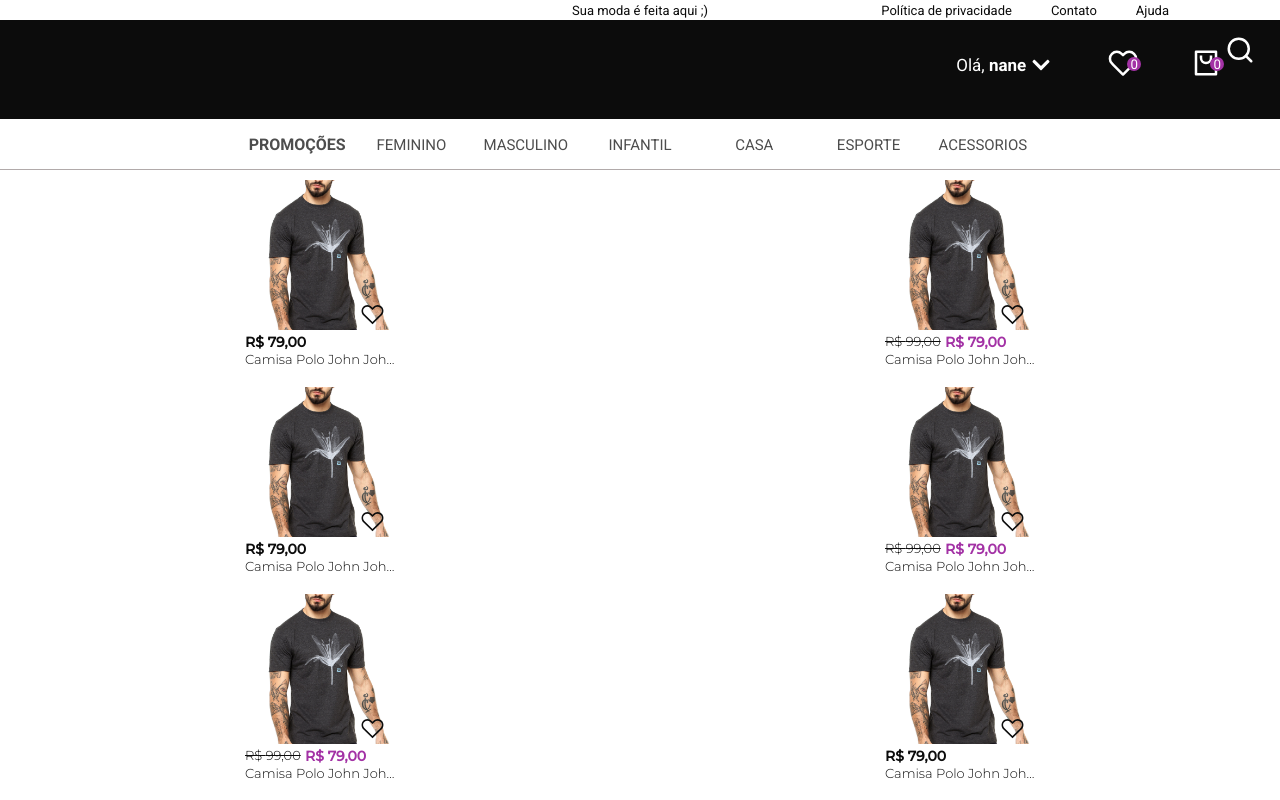
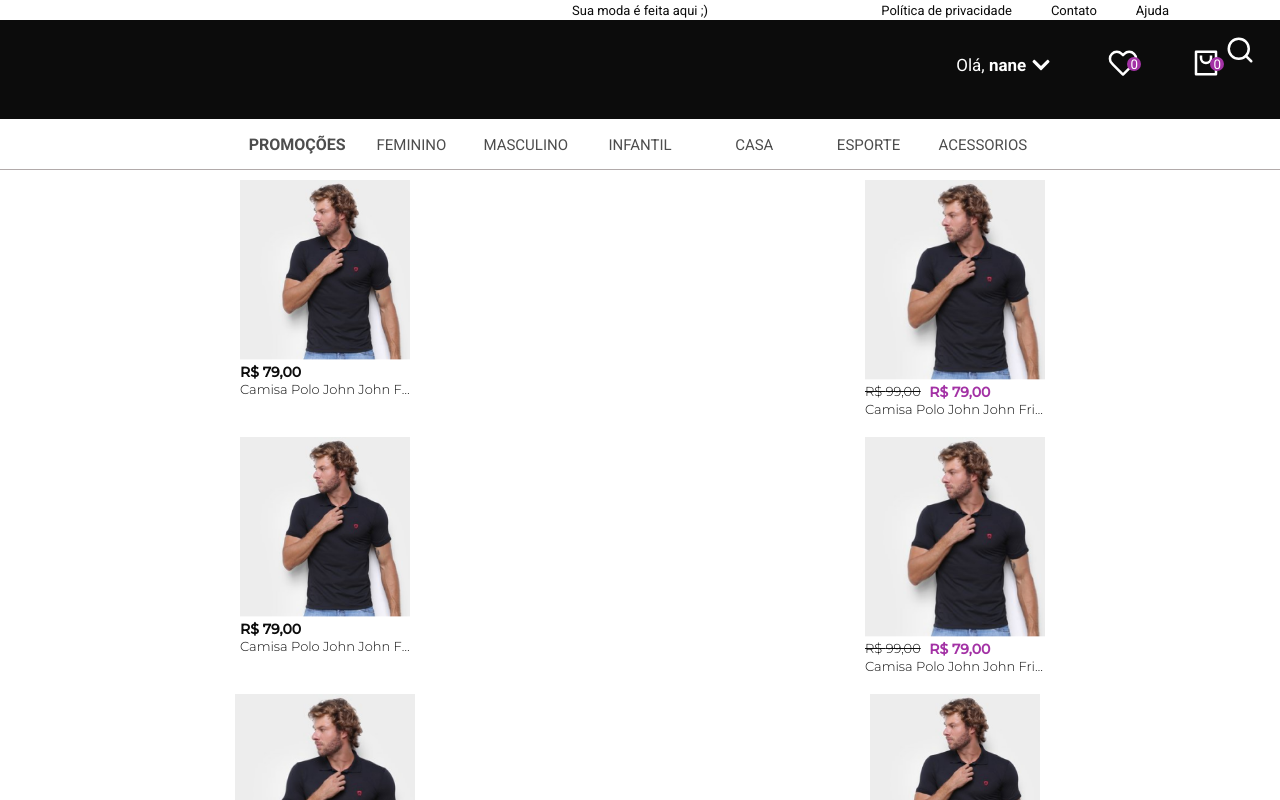
Before and after one commit to rayaneacacio/Zer01_Modas, a React (Vite) app: page /catalog in a window 1280 px wide. Built offline with nearby package versions, Linux system fonts and the light colour scheme; some icons are missing.

Commit message:
atualizacao no component ShowOutfit

```diff
--- a/src/components/ShowOutfit/index.jsx
+++ b/src/components/ShowOutfit/index.jsx
@@ -1,27 +1,8 @@
-import { useState } from "react";
-
-import { VscHeart, VscHeartFilled } from "react-icons/vsc";
-
-import { Button } from "../Button";
-
 import { Container } from "./style";
 
 export function ShowOutfit({ image, title, price, promotion }) {
-  const [ isFavorite, setIsFavorite ] = useState(false);
-
-  function handleFavorite() {
-    if(isFavorite) {
-      setIsFavorite(false);
-      return;
-    }
-
-    setIsFavorite(true);
-  }
-
   return (
     <Container $promotion={ promotion }>
-      <Button icon={ isFavorite ? <VscHeartFilled size={ 25 } /> : <VscHeart size={ 25 } /> } onClick={ handleFavorite } />
-
       <img src={ image } alt="" />
 
       <div>
--- a/src/components/ShowOutfit/style.js
+++ b/src/components/ShowOutfit/style.js
@@ -1,15 +1,9 @@
 import styled from "styled-components";
 
-export const Container = styled.div`
-  width: 15rem;
+export const Container = styled.button`
+  color: ${({ theme }) => theme.COLORS.BLACK};
+  width: ${({ $promotion }) => $promotion ? "18rem" : "17rem"};
   position: relative;
-
-  /* transition: filter 0.2s;
-  cursor: pointer;
-
-  &:hover {
-    filter: brightness(0.8);
-  } */
 
   > button {
     background: none;
@@ -19,8 +13,8 @@ export const Container = styled.div`
   }
 
   > img {
-    width: 15rem;
-    height: 15rem;
+    width: ${({ $promotion }) => $promotion ? "18rem" : "17rem"};
+    height: ${({ $promotion }) => $promotion ? "20rem" : "18rem"};
     object-fit: cover;
   }
 
@@ -45,5 +39,6 @@ export const Container = styled.div`
     white-space: nowrap;
     overflow: hidden;
     text-overflow: ellipsis;
+    text-align: initial;
   }
 `;
--- a/src/pages/Catalog/index.jsx
+++ b/src/pages/Catalog/index.jsx
@@ -4,7 +4,7 @@ import { useNavigate } from "react-router-dom";
 import { LiaAngleLeftSolid } from "react-icons/lia";
 import { FiSearch } from "react-icons/fi";
 
-import outfitImage from "../../assets/pedido.jpg";
+import outfitImage from "../../assets/outfit.png";
 
 import { Header } from "../../components/Header";
 import { Nav } from "../../components/Nav";
--- a/src/pages/Catalog/style.js
+++ b/src/pages/Catalog/style.js
@@ -45,7 +45,9 @@ export const Main = styled.main`
     display: grid;
     grid-template-columns: 1fr 1fr;
     justify-items: center;
+    align-items: start;
     gap: 2rem;
+    column-gap: 0;
     padding: 1rem;
 
     opacity: 0;
```
Also changed, not shown: src/assets/outfit.png (added).
